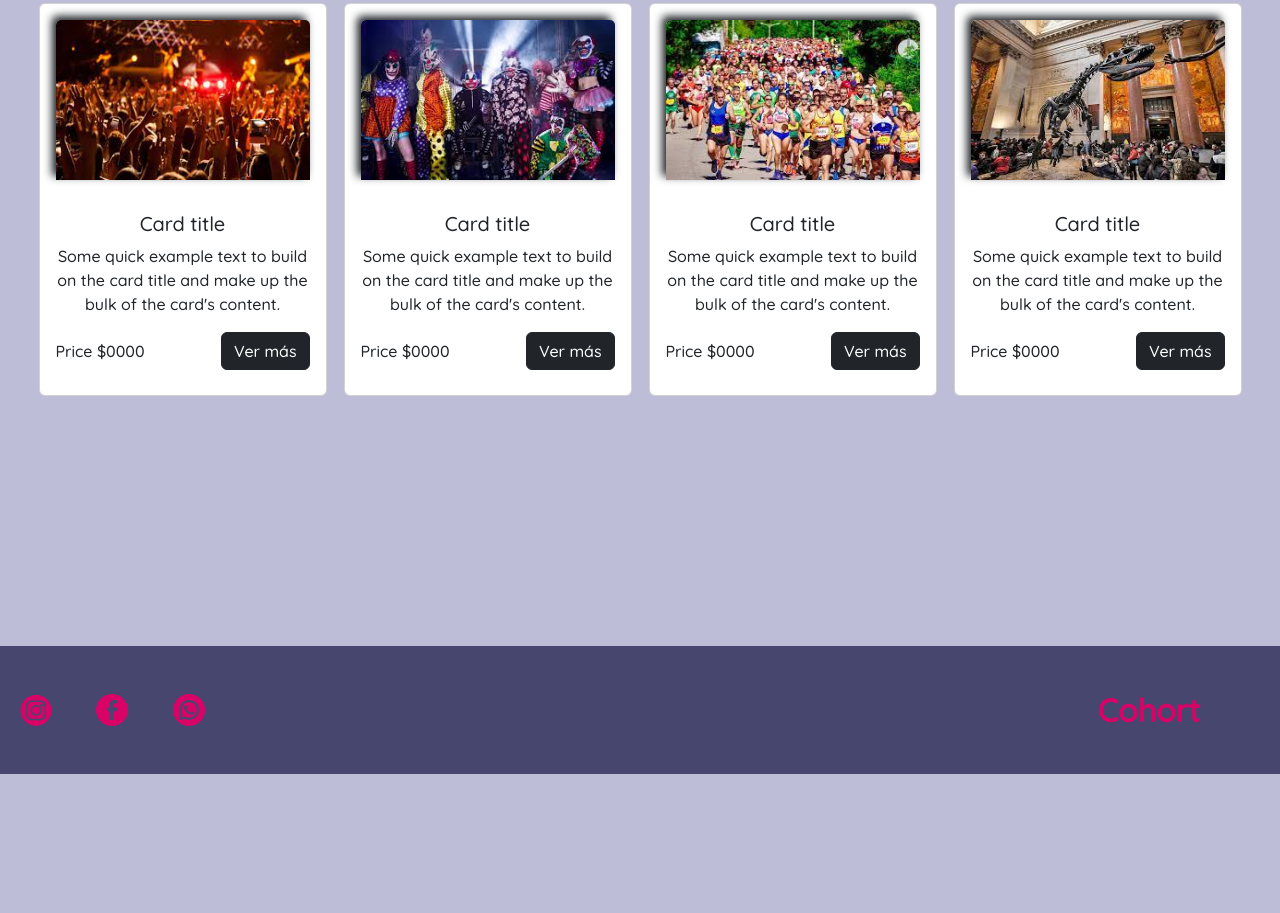
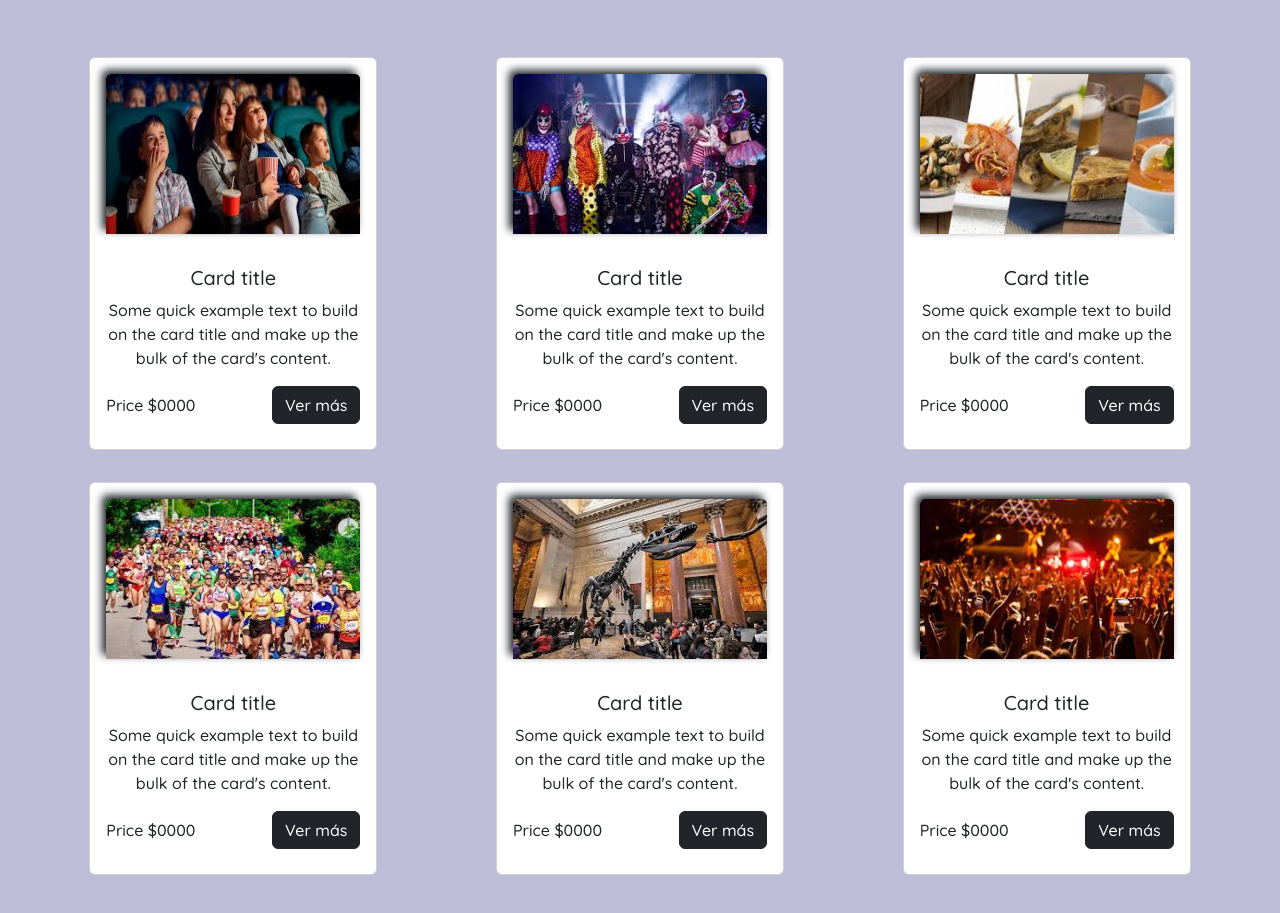
Before and after one commit to emilianoar23/mindhub-amazing-events, a plain HTML site: page upcoming_events.html in a window 1280 px wide. Shown: the part 353-1266 px from the top of the page. Before the commit the page ends 1127 px from the top, so only its background shows below. Drawn offline with nearby package versions, Linux system fonts and the light colour scheme.

Commit message:
Correcciones task1

```diff
--- a/assets/styles/style.css
+++ b/assets/styles/style.css
@@ -74,6 +74,10 @@ footer p {
     margin: 30px 30px 250px 30px;
 }
 
+.d-flex {
+    flex-wrap: wrap;
+}
+
 .card img {
     height: 160px;
     box-shadow: -4px -4px 8px;
@@ -91,10 +95,6 @@ footer p {
     display: flex;
     justify-content: space-between;
     align-items: baseline;
-}
-
-.details-cont {
-    margin-bottom: 70vh ;
 }
 
 /*------------ UPCOMING EVENTS ------------*/
--- a/upcoming_events.html
+++ b/upcoming_events.html
@@ -9,7 +9,7 @@
     <link href="https://cdn.jsdelivr.net/npm/bootstrap@5.3.0-alpha1/dist/css/bootstrap.min.css" rel="stylesheet"
         integrity="sha384-GLhlTQ8iRABdZLl6O3oVMWSktQOp6b7In1Zl3/Jr59b6EGGoI1aFkw7cmDA6j6gD" crossorigin="anonymous">
     <link rel="stylesheet" href="./assets/styles/style.css">
-    <title>Amazing Events</title>
+    <title>Amazing Events - Upcoming Events</title>
 </head>
 
 <body>
@@ -76,9 +76,9 @@
             </div>
             <div class="row">
                 <div class="d-flex justify-content-around">
-                    <div class="card" style="width: 18rem;">
+                    <div class="card m-3" style="width: 18rem;">
                         <div class="card-image p-3">
-                            <img src="./assets/img/Music_Concert.jpg" class="card-img-top" alt="...">
+                            <img src="./assets/img/Cinema.jpg" class="card-img-top" alt="image">
                         </div>
                         <div class="card-body">
                             <h5 class="card-title">Card title</h5>
@@ -87,13 +87,13 @@
                                 the card's content.</p>
                             <div class="card-btn-section">
                                 <p>Price $0000</p>
-                                <a href="#" class="btn btn-dark">Ver más</a>
+                                <a href="./details.html" class="btn btn-dark">Ver más</a>
                             </div>
                         </div>
                     </div>
-                    <div class="card" style="width: 18rem;">
+                    <div class="card m-3" style="width: 18rem;">
                         <div class="card-image p-3">
-                            <img src="./assets/img/Costume_Party.jpg" class="card-img-top" alt="...">
+                            <img src="./assets/img/Costume_Party.jpg" class="card-img-top" alt="image">
                         </div>
                         <div class="card-body">
                             <h5 class="card-title">Card title</h5>
@@ -102,13 +102,13 @@
                                 the card's content.</p>
                             <div class="card-btn-section">
                                 <p>Price $0000</p>
-                                <a href="#" class="btn btn-dark">Ver más</a>
+                                <a href="./details.html" class="btn btn-dark">Ver más</a>
                             </div>
                         </div>
                     </div>
-                    <div class="card" style="width: 18rem;">
+                    <div class="card m-3" style="width: 18rem;">
                         <div class="card-image p-3">
-                            <img src="./assets/img/Marathon.jpg" class="card-img-top" alt="...">
+                            <img src="./assets/img/Food_Fair.jpg" class="card-img-top" alt="image">
                         </div>
                         <div class="card-body">
                             <h5 class="card-title">Card title</h5>
@@ -117,13 +117,13 @@
                                 the card's content.</p>
                             <div class="card-btn-section">
                                 <p>Price $0000</p>
-                                <a href="#" class="btn btn-dark">Ver más</a>
+                                <a href="./details.html" class="btn btn-dark">Ver más</a>
                             </div>
                         </div>
                     </div>
-                    <div class="card" style="width: 18rem;">
+                    <div class="card m-3" style="width: 18rem;">
                         <div class="card-image p-3">
-                            <img src="./assets/img/Museum_Tour.jpg" class="card-img-top" alt="...">
+                            <img src="./assets/img/Marathon.jpg" class="card-img-top" alt="image">
                         </div>
                         <div class="card-body">
                             <h5 class="card-title">Card title</h5>
@@ -132,7 +132,37 @@
                                 the card's content.</p>
                             <div class="card-btn-section">
                                 <p>Price $0000</p>
-                                <a href="#" class="btn btn-dark">Ver más</a>
+                                <a href="./details.html" class="btn btn-dark">Ver más</a>
+                            </div>
+                        </div>
+                    </div>
+                    <div class="card m-3" style="width: 18rem;">
+                        <div class="card-image p-3">
+                            <img src="./assets/img/Museum_Tour.jpg" class="card-img-top" alt="image">
+                        </div>
+                        <div class="card-body">
+                            <h5 class="card-title">Card title</h5>
+                            <p class="card-text">Some quick example text to build on the card title and make up the bulk
+                                of
+                                the card's content.</p>
+                            <div class="card-btn-section">
+                                <p>Price $0000</p>
+                                <a href="./details.html" class="btn btn-dark">Ver más</a>
+                            </div>
+                        </div>
+                    </div>
+                    <div class="card m-3" style="width: 18rem;">
+                        <div class="card-image p-3">
+                            <img src="./assets/img/Music_Concert.jpg" class="card-img-top" alt="image">
+                        </div>
+                        <div class="card-body">
+                            <h5 class="card-title">Card title</h5>
+                            <p class="card-text">Some quick example text to build on the card title and make up the bulk
+                                of
+                                the card's content.</p>
+                            <div class="card-btn-section">
+                                <p>Price $0000</p>
+                                <a href="./details.html" class="btn btn-dark">Ver más</a>
                             </div>
                         </div>
                     </div>
```
Also changed, not shown: assets/scripts/data.js (+23 -1 lines), contact.html (+1 -1 lines), details.html (+22 -3 lines), index.html (+40 -8 lines), past_events.html (+1 -1 lines), stats.html (+1 -1 lines), assets/scripts/index.js (added), assets/scripts/past_events.js (added), assets/scripts/upcoming_events.js (added).
